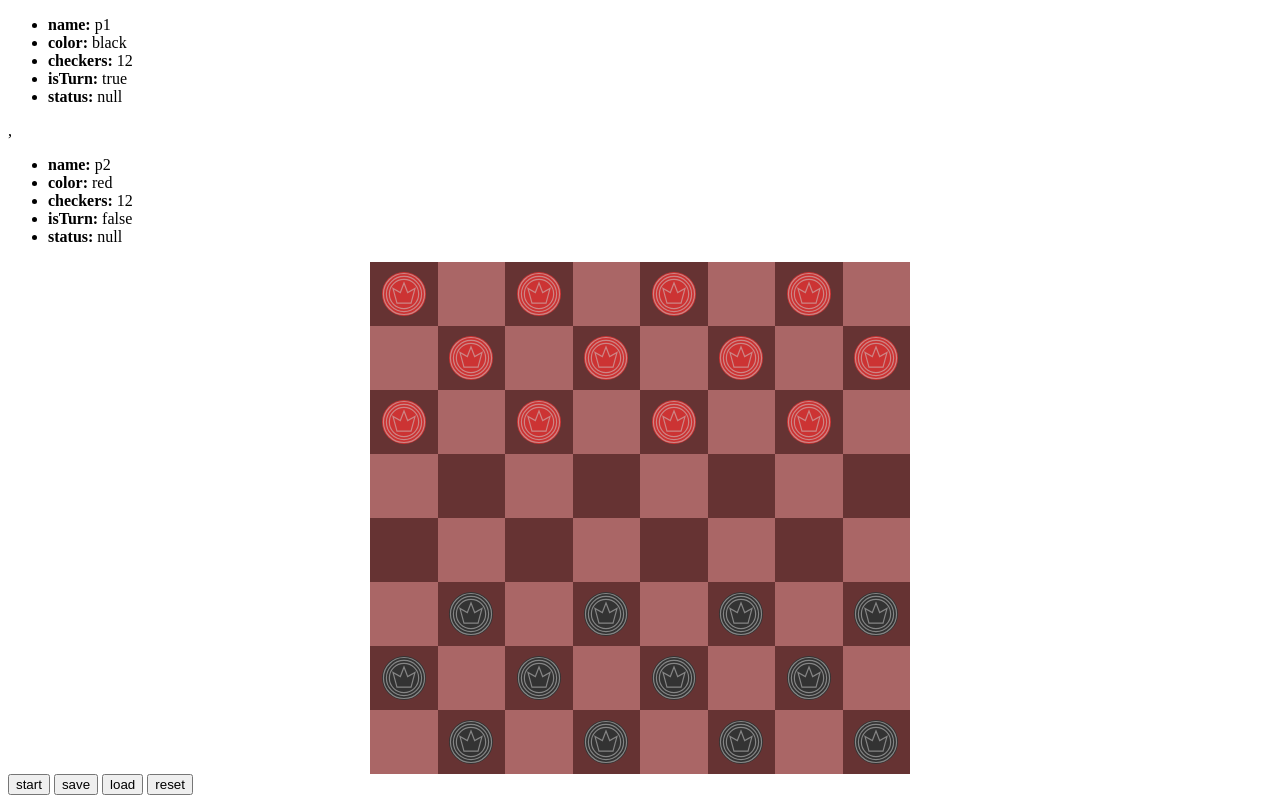
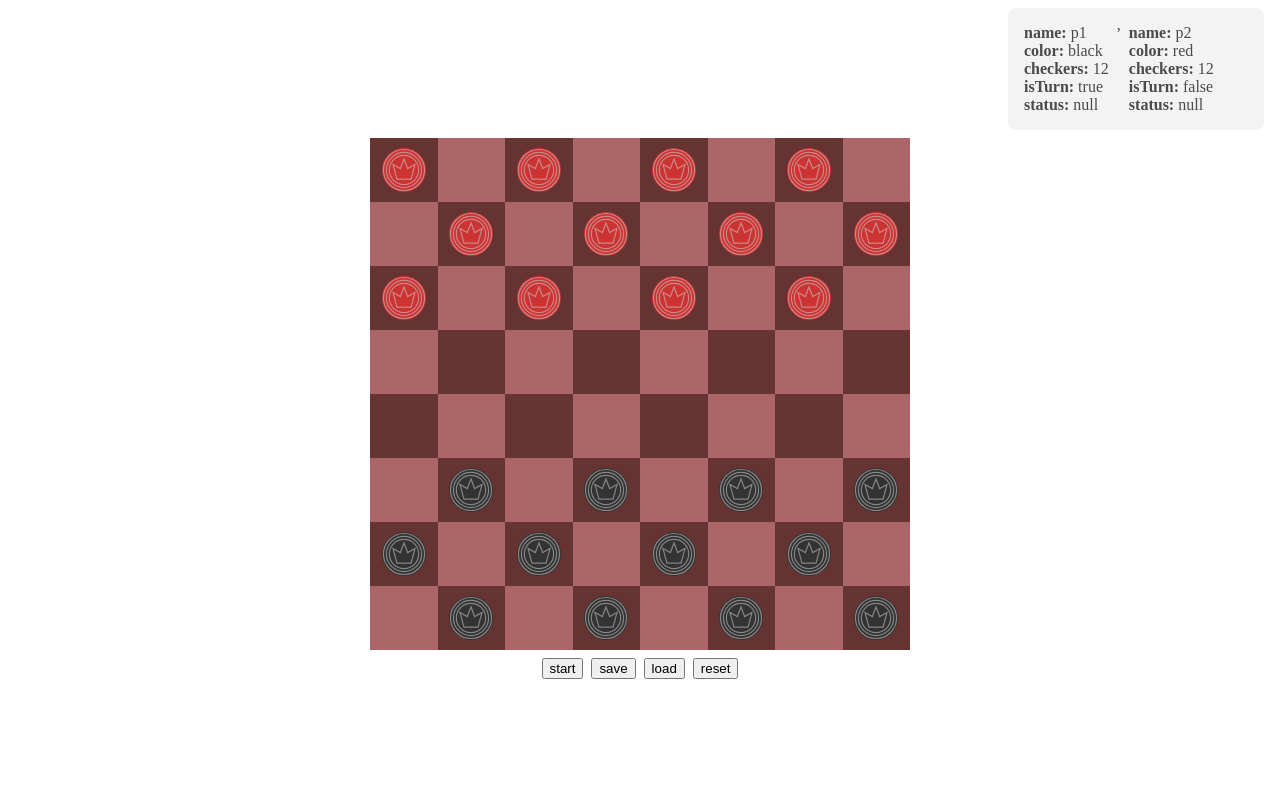
Before and after one commit to fpescar-lxv14/js-avanzado, a plain HTML site: page index.html in a window 1280 px wide. Drawn offline with Linux system fonts and the light colour scheme.

Commit message:
actualizar estilos jugadores y controles

```diff
--- a/styles/default.css
+++ b/styles/default.css
@@ -1,3 +1,32 @@
+/* Jugadores */
+.player{
+    display: flex;
+    position: sticky;
+    top: .5rem;
+    max-width: 240px;
+    margin: .5rem;
+    margin-left: auto;
+    border-radius: .5rem;
+    padding: .5rem;
+    background-color: #eee;
+    opacity: .7;
+}
+.player:hover{
+    z-index: 1;
+}
+.player :is(ul,ol){
+    list-style: none;
+    margin: 0;
+    padding: .5rem;
+}
+/* Controls */
+.controls{
+    display: flex;
+    justify-content: center;
+    gap: .5rem;
+    padding: .5rem;
+}
+
 /* Caja */
 .box{
     max-width: 720px;
@@ -13,6 +42,7 @@
 }
 /* tablero */
 .board{
+    position: relative;
     max-width: 540px;
     margin: auto;
     display: grid;
```
